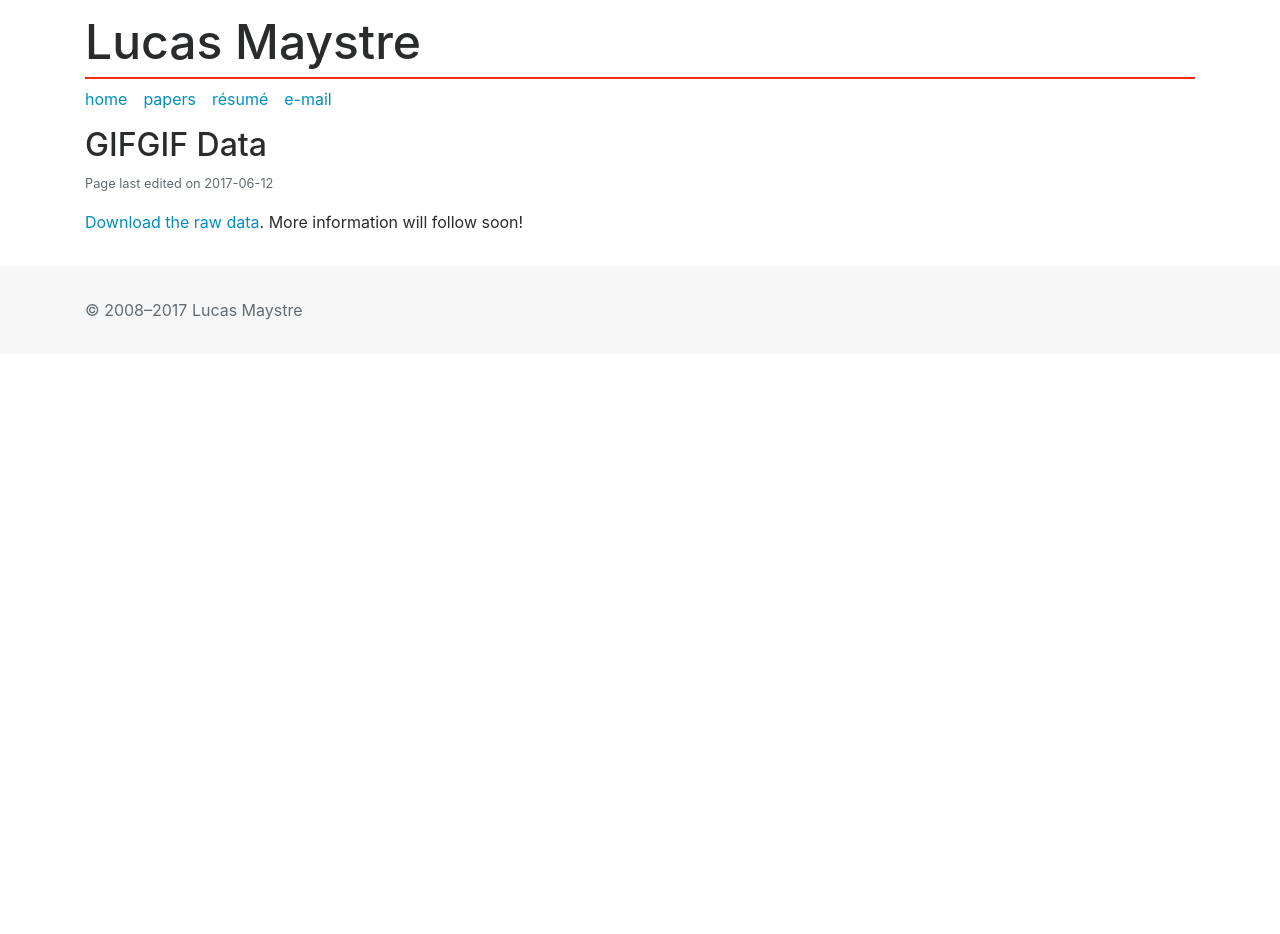
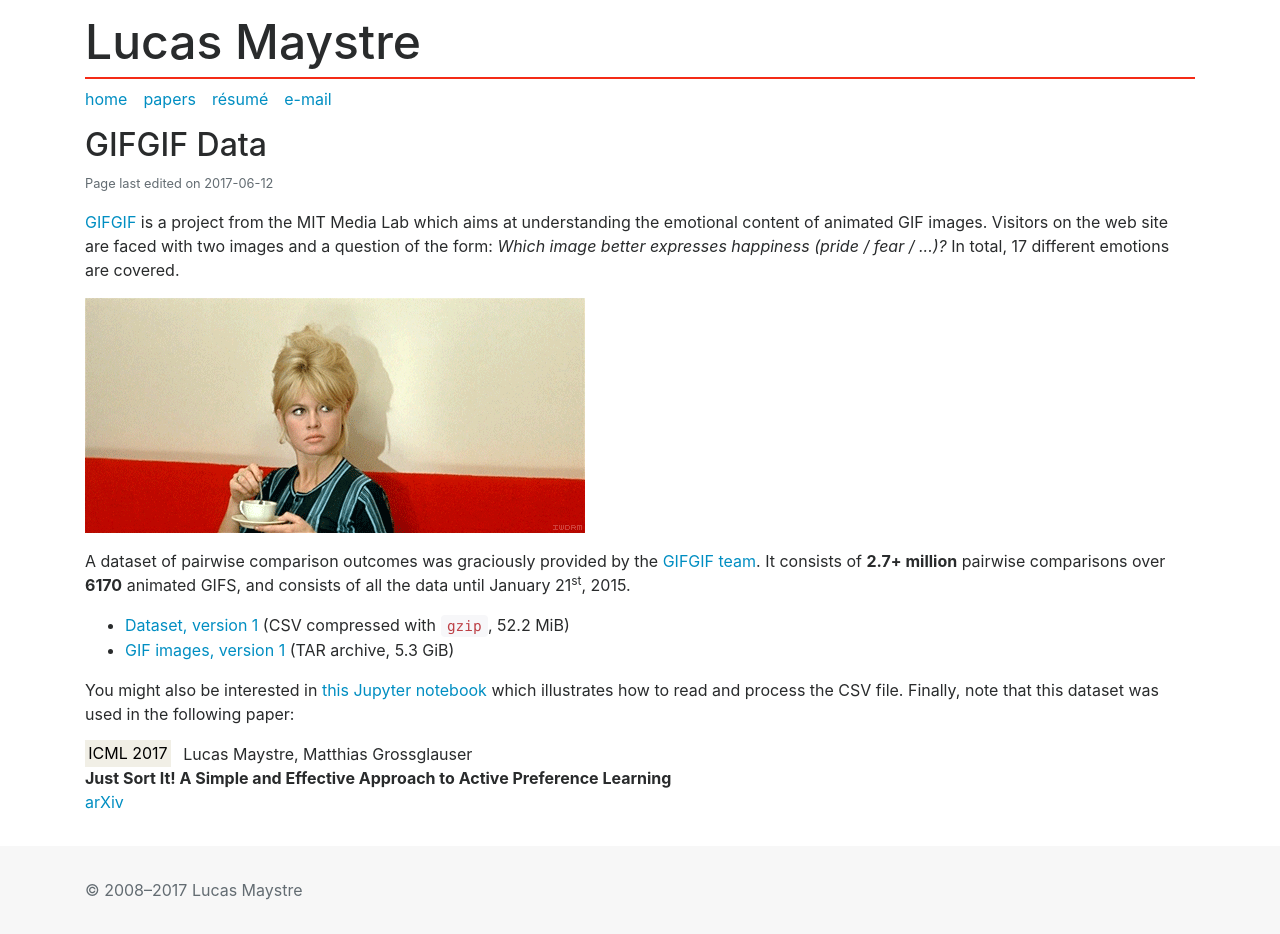
Before and after one commit to lucasmaystre/lum-web, a Jekyll site: the page built from gifgif-data.html, in a window 1280 px wide. Built offline with Jekyll 4.4.1, drawn with Linux system fonts in a browser that asks for light colours; before the commit the page ends 900 px from its top, so only the background shows below that.

Commit message:
Improved the page on the GIFGIF dataset.
Substantially improved the page that presents the GIFGIF dataset, and added a
link on the home page.

```diff
--- a/gifgif-data.html
+++ b/gifgif-data.html
@@ -5,8 +5,45 @@ lastedit: 2017-06-12
 title: GIFGIF Data
 ---
 
+<p><a href="http://www.gif.gf/">GIFGIF</a> is a project from the MIT Media Lab
+which aims at understanding the emotional content of animated GIF images.
+Visitors on the web site are faced with two images and a question of the form:
+<em>Which image better expresses happiness (pride / fear / ...)?</em> In
+total, 17 different emotions are covered.
+</p>
+
 <p>
-<a
-href="https://s3-eu-west-1.amazonaws.com/lum-public/gifgif-dataset-20150121-v1.csv">Download
-the raw data</a>. More information will follow soon!
+<img src="/img/gifgif-data/hXVmUL3DV3gZy.gif" class="img-fluid" alt="Example image from the dataset." />
 </p>
+
+<p>A dataset of pairwise comparison outcomes was graciously provided by the <a
+href="http://www.gif.gf/about">GIFGIF team</a>. It consists of <strong>2.7+
+million</strong> pairwise comparisons over <strong>6170</strong> animated GIFS,
+and consists of all the data until January 21<sup>st</sup>, 2015.
+</p>
+
+<ul>
+<li><a
+href="https://s3-eu-west-1.amazonaws.com/lum-public/gifgif-dataset-20150121-v1.csv.gz">Dataset,
+version 1</a> (CSV compressed with <code>gzip</code>, 52.2 MiB)
+<li><a
+href="https://s3-eu-west-1.amazonaws.com/lum-public/gifgif-images-v1.tar">GIF
+images, version 1</a> (TAR archive, 5.3 GiB)
+</ul>
+
+<p>
+You might also be interested in <a
+href="https://github.com/lucasmaystre/choix/blob/master/notebooks/gifgif-dataset.ipynb">this
+Jupyter notebook</a> which illustrates how to read and process the CSV file.
+Finally, note that this dataset was used in the following paper:
+</p>
+
+<div class="paper">
+  <mark class="venue">ICML 2017</mark>
+  Lucas Maystre, Matthias Grossglauser<br>
+  <strong>Just Sort It! A Simple and Effective Approach to Active Preference
+  Learning</strong><br>
+  <ul class="list-inline">
+    <li class="list-inline-item"><a href="https://arxiv.org/abs/1502.05556">arXiv</a></li>
+  </ul>
+</div>
```
Also changed, not shown: index.html (+11 -2 lines), img/gifgif-data/hXVmUL3DV3gZy.gif (added), img/thumb-choicerank.png (renamed from img/choicerank.png), img/thumb-gifgif.png (added), img/thumb-vim.png (renamed from img/vim-screenshot.png).
